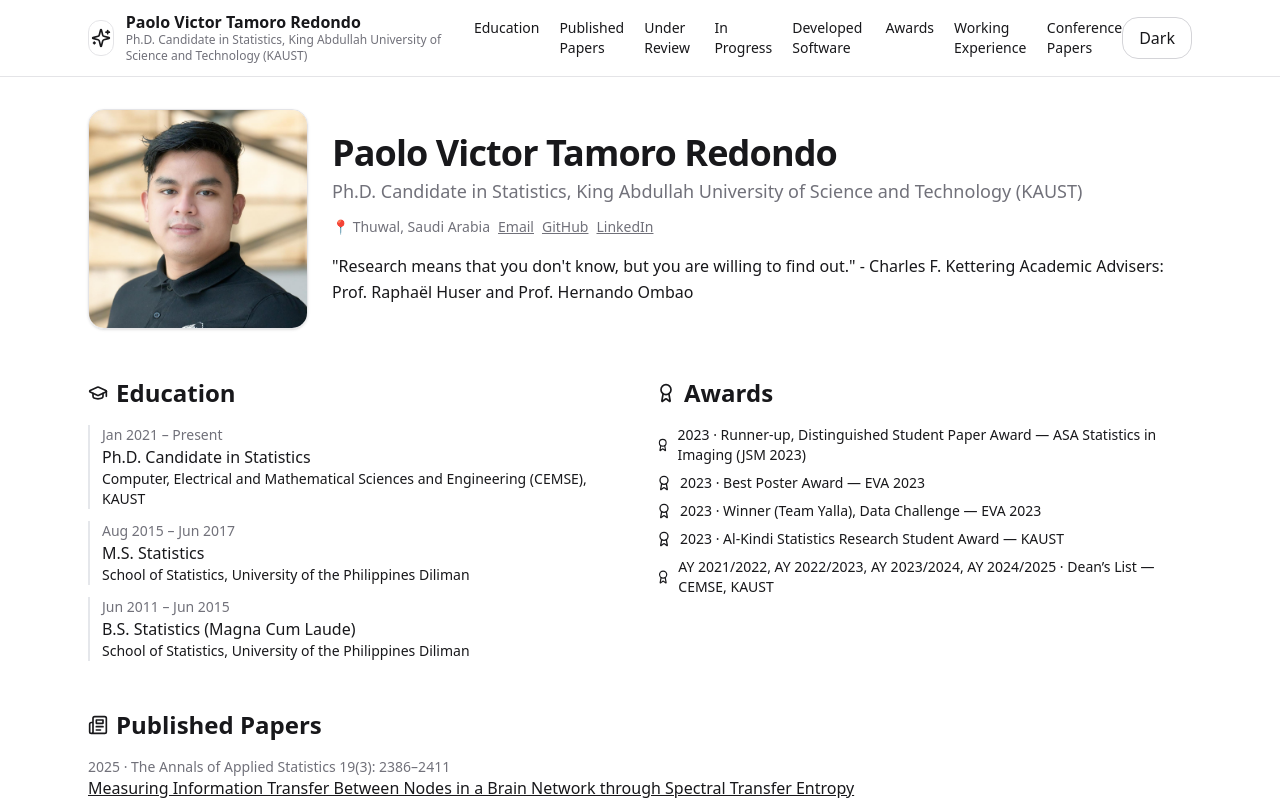
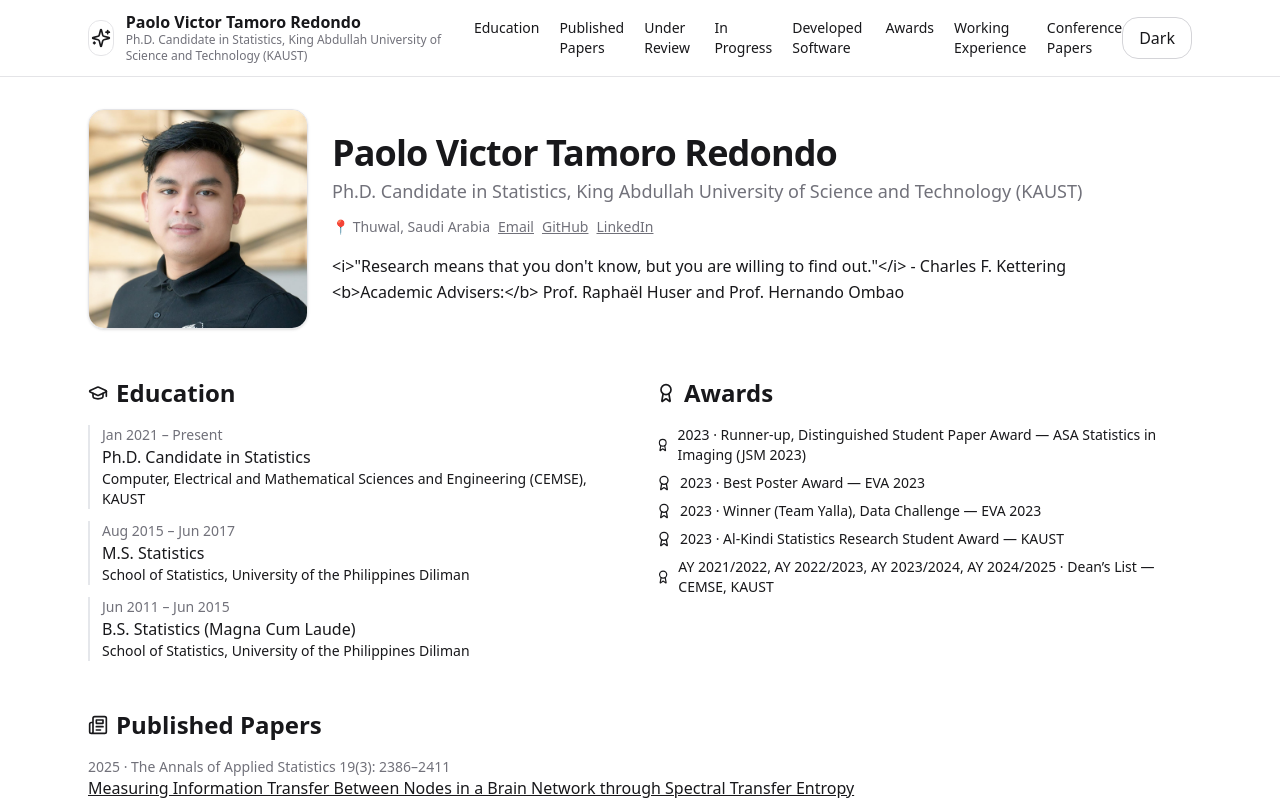
Before and after one commit to ptredondo/ptredondo.github.io, a React (Vite) app: page / in a window 1280 px wide. Shown: the top 800 px of the page. Built offline with nearby package versions, Linux system fonts and the light colour scheme.

Commit message:
Update App.jsx

```diff
--- a/src/App.jsx
+++ b/src/App.jsx
@@ -12,7 +12,7 @@ const resume = {
     email: "paolovictor.redondo@kaust.edu.sa",
     github: "ptredondo",
     linkedin: "https://www.linkedin.com/in/paolovictorredondo/",
-    summary:"\"Research means that you don\'t know, but you are willing to find out.\" - Charles F. Kettering \n \n Academic Advisers: Prof. Raphaël Huser and Prof. Hernando Ombao",
+    summary:"<i>\"Research means that you don\'t know, but you are willing to find out.\"</i> - Charles F. Kettering \n <b>Academic Advisers:</b> Prof. Raphaël Huser and Prof. Hernando Ombao",
   },
   education: [
     { degree: "Ph.D. Candidate in Statistics", institution: "Computer, Electrical and Mathematical Sciences and Engineering (CEMSE), KAUST", period: "Jan 2021 – Present" },
@@ -137,7 +137,7 @@ export default function App(){
                   <a  className="underline"  href={`https://github.com/${resume.basics.github}`}  target="_blank"  rel="noreferrer">  GitHub </a>
                   <a  className="underline"  href={resume.basics.linkedin}  target="_blank"  rel="noreferrer">  LinkedIn </a>
                 </div>
-                <p className="mt-4 leading-relaxed">{resume.basics.summary}</p>
+                <p className="mt-4 leading-relaxed whitespace-pre-line">{resume.basics.summary}</p>
               </div>
             </div>
           </section>
```
